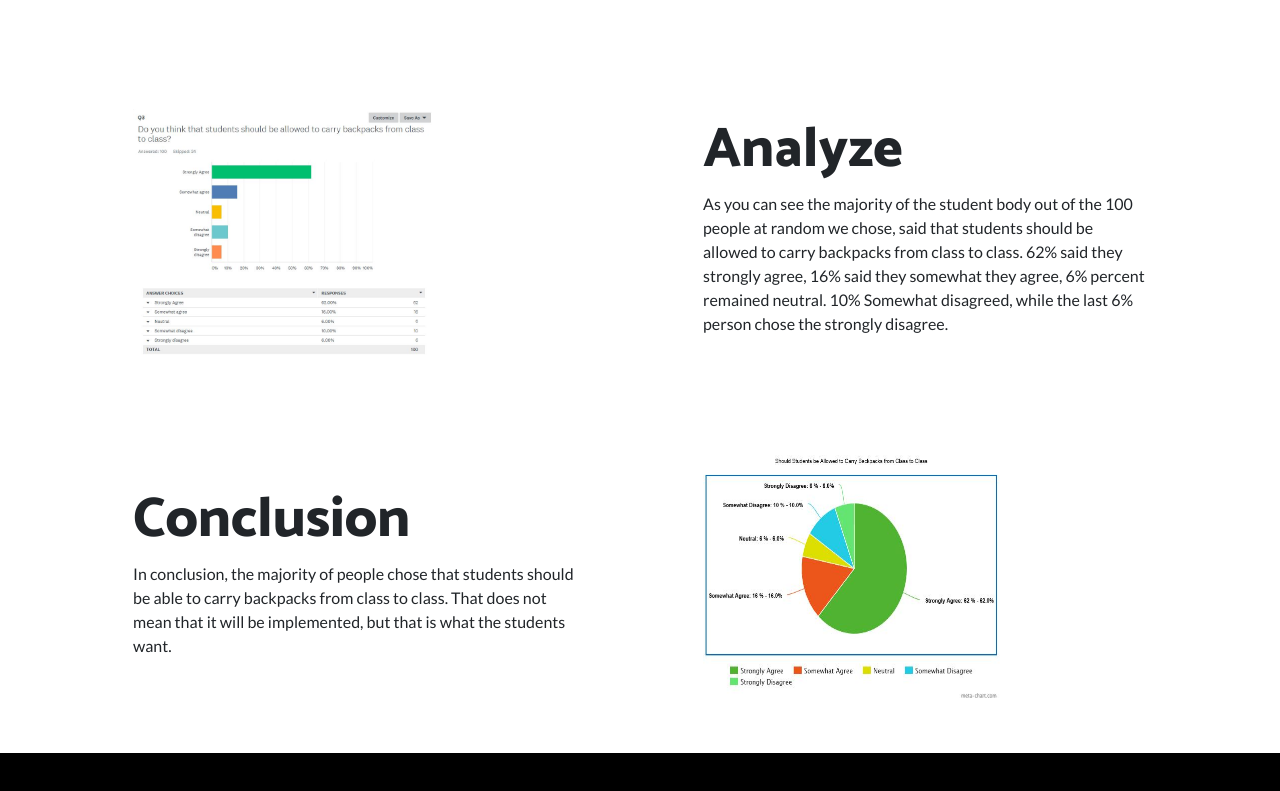
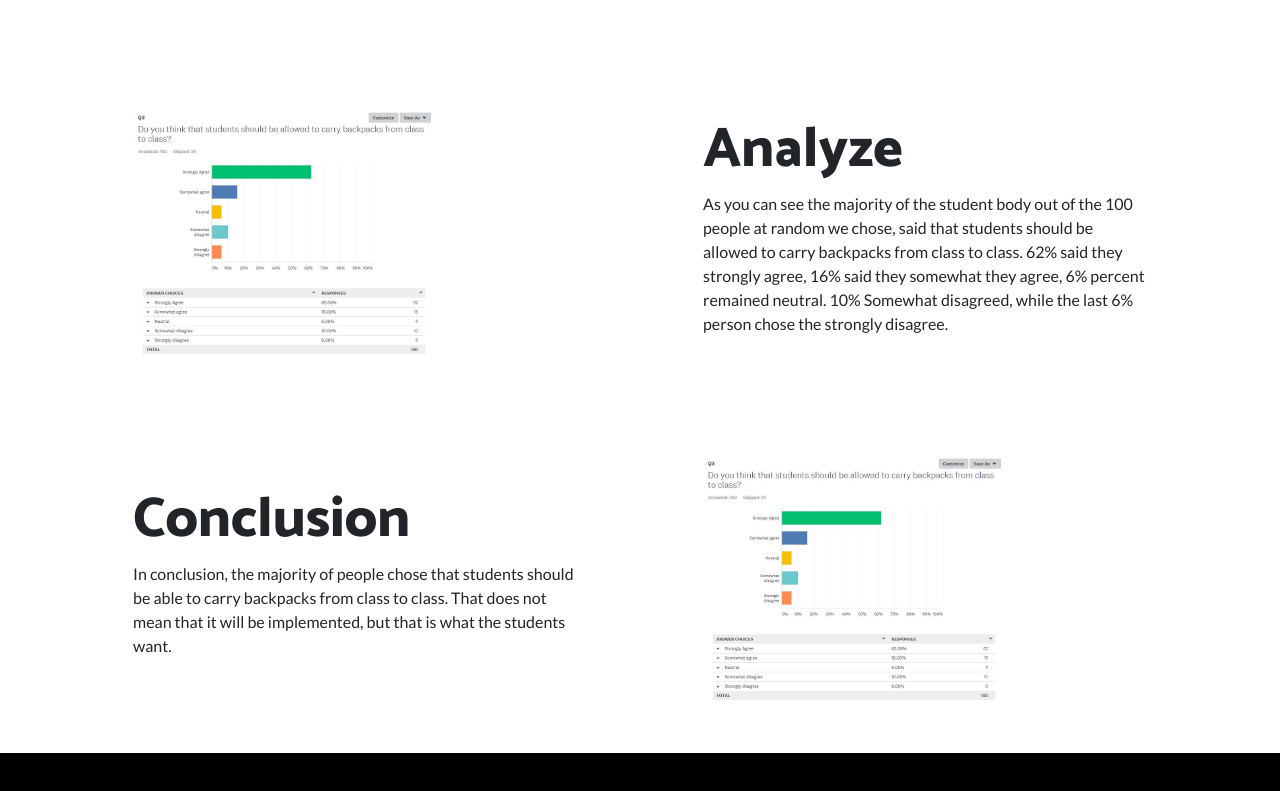
Before and after one commit to yog12356/Backpack-Public-Poll, a website: page index.html in a window 1280 px wide. Shown: the part 904-1695 px from the top of the page. Drawn offline with Linux system fonts and the light colour scheme.

Commit message:
Update index.html

```diff
--- a/index.html
+++ b/index.html
@@ -82,7 +82,7 @@ px>
         <div class="row align-items-center">
           <div class="col-lg-6 order-lg-2">
             <div class="p-5">
-              <img class="" src="img/06.jpg" alt="" style="width:300px;height:250px;">
+              <img class="" src="img/05.jpg" alt="" style="width:300px;height:250px;">
             </div>
           </div>
           <div class="col-lg-6 order-lg-1">
```
